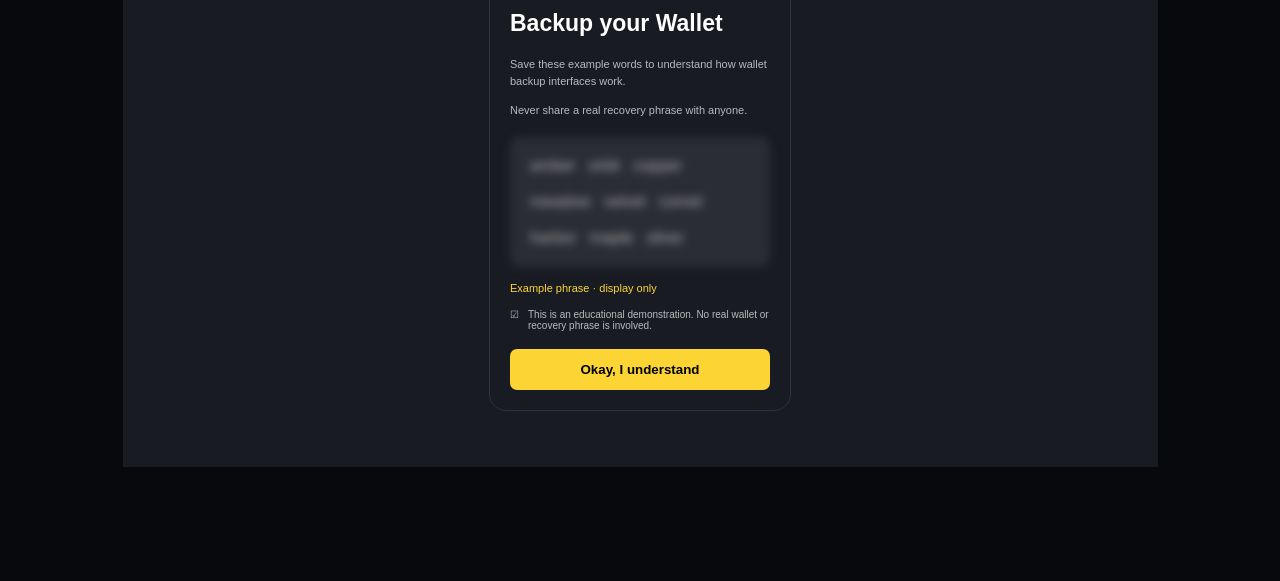
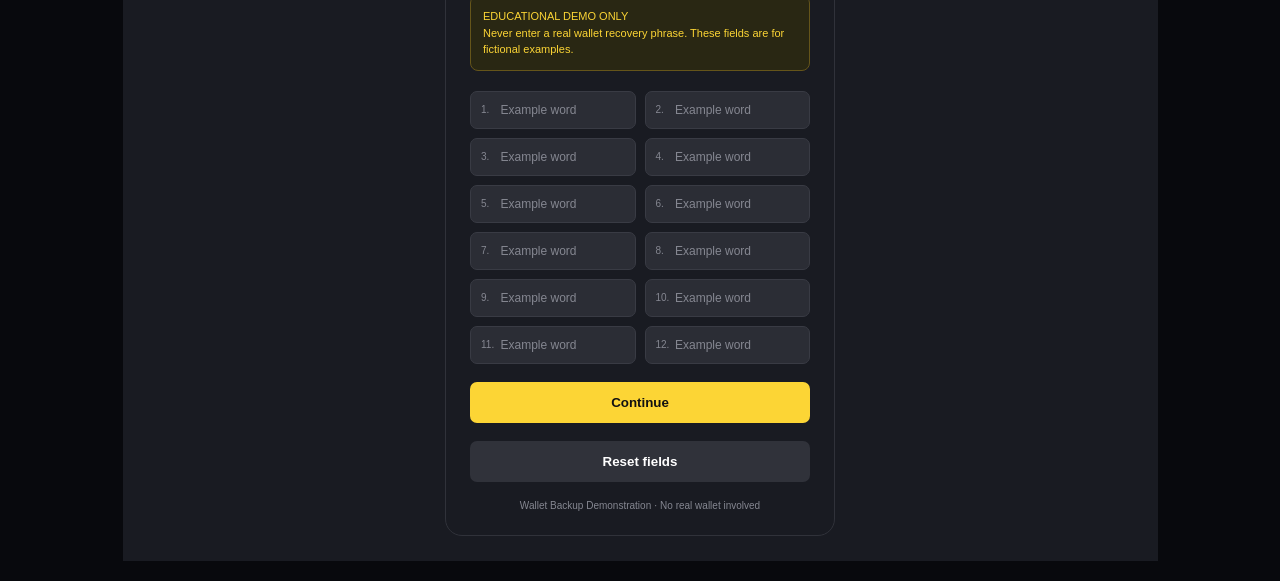
Before and after one commit to binancesecure/binance-wallet-backup, a plain HTML site: page index.html in a window 1280 px wide. Shown: the part 223-804 px from the top of the page. Drawn offline with Linux system fonts and the light colour scheme.

Commit message:
Update index.html

```diff
--- a/index.html
+++ b/index.html
@@ -5,74 +5,303 @@
 <meta charset="UTF-8">
 <meta name="viewport" content="width=device-width, initial-scale=1">
 <title>Wallet Backup Demo</title>
+
 <style>
-* { box-sizing:border-box; }
+* {
+  box-sizing: border-box;
+}
+
 body {
-  margin:0; min-height:100vh;
-  background:#08090d; color:white;
-  font-family:Arial,sans-serif;
-  display:flex; align-items:center;
-  justify-content:center;
+  margin: 0;
+  min-height: 100vh;
+  background: #08090d;
+  color: white;
+  font-family: Arial, sans-serif;
+  display: flex;
+  align-items: center;
+  justify-content: center;
+  padding: 20px;
 }
+
 .fake {
-  position:fixed; top:18px; right:20px;
-  color:#fcd535; border:1px solid #fcd535;
-  padding:9px 14px; border-radius:20px;
-  font-size:11px; font-weight:bold;
+  position: fixed;
+  top: 18px;
+  right: 20px;
+  color: #fcd535;
+  border: 1px solid #fcd535;
+  padding: 9px 14px;
+  border-radius: 20px;
+  font-size: 11px;
+  font-weight: bold;
 }
+
 main {
-  width:100%; max-width:1035px;
-  min-height:580px; background:#191b22;
-  border-top:3px solid #393443;
-  display:flex; align-items:center;
-  justify-content:center;
+  width: 100%;
+  max-width: 1035px;
+  min-height: 580px;
+  background: #191b22;
+  border-top: 3px solid #393443;
+  display: flex;
+  align-items: center;
+  justify-content: center;
+  padding: 25px;
 }
+
 .card {
-  width:302px; padding:20px;
-  border:1px solid #30323a;
-  border-radius:17px; background:#191b22;
+  width: 100%;
+  max-width: 390px;
+  padding: 24px;
+  border: 1px solid #30323a;
+  border-radius: 17px;
+  background: #191b22;
 }
+
 .logo {
-  color:#fcd535; font-size:15px;
-  font-weight:bold; letter-spacing:1px;
+  color: #fcd535;
+  font-size: 15px;
+  font-weight: bold;
+  letter-spacing: 1px;
 }
-h1 { font-size:23px; margin-top:25px; }
-p { color:#b7b9c1; font-size:11px; line-height:1.6; }
+
+h1 {
+  font-size: 23px;
+  margin-top: 25px;
+}
+
+p {
+  color: #b7b9c1;
+  font-size: 12px;
+  line-height: 1.6;
+}
+
+.demo-notice {
+  background: #292713;
+  border: 1px solid #65551a;
+  padding: 12px;
+  border-radius: 8px;
+  color: #fcd535;
+  font-size: 11px;
+  line-height: 1.5;
+  margin: 18px 0;
+}
+
 .words {
-  background:#2b2d35; padding:20px;
-  border-radius:10px; margin-top:18px;
-  color:#aaa; filter:blur(4px);
-  user-select:none;
+  display: grid;
+  grid-template-columns: 1fr 1fr;
+  gap: 9px;
+  margin-top: 20px;
 }
-.copy { color:#fcd535; font-size:11px; margin:15px 0; }
-.notice { display:flex; gap:9px; font-size:10px; color:#bbb; }
+
+.word {
+  display: flex;
+  align-items: center;
+  background: #2b2d35;
+  border: 1px solid #393b44;
+  border-radius: 7px;
+  padding: 10px;
+}
+
+.word span {
+  color: #858791;
+  font-size: 10px;
+  width: 20px;
+}
+
+.word input {
+  width: 100%;
+  background: transparent;
+  border: none;
+  outline: none;
+  color: white;
+  font-size: 12px;
+}
+
+.word input::placeholder {
+  color: #858791;
+}
+
 button {
-  width:100%; padding:13px; margin-top:18px;
-  border:0; border-radius:7px;
-  background:#fcd535; font-weight:bold;
+  width: 100%;
+  padding: 13px;
+  margin-top: 18px;
+  border: 0;
+  border-radius: 7px;
+  background: #fcd535;
+  color: #111;
+  font-weight: bold;
+  cursor: pointer;
+}
+
+button:hover {
+  background: #e9c32e;
+}
+
+.secondary {
+  background: #30323a;
+  color: white;
+}
+
+.secondary:hover {
+  background: #41434c;
+}
+
+.message {
+  display: none;
+  background: #202e24;
+  border: 1px solid #386343;
+  padding: 15px;
+  border-radius: 8px;
+  margin-top: 15px;
+  font-size: 12px;
+  line-height: 1.5;
+  color: #b8e5c1;
+}
+
+#success {
+  display: none;
+}
+
+footer {
+  text-align: center;
+  font-size: 10px;
+  color: #858791;
+  margin-top: 18px;
+}
+
+@media(max-width: 450px) {
+  main {
+    padding: 10px;
+  }
+
+  .card {
+    padding: 18px;
+  }
+
+  .fake {
+    font-size: 9px;
+  }
 }
 </style>
 </head>
+
 <body>
+
 <div class="fake">FAKE WEBSITE · DEMO</div>
+
 <main>
-<section class="card">
-  <div class="logo">◆ WALLET DEMO</div>
-  <h1>Backup your Wallet</h1>
-  <p>Save these example words to understand how wallet backup interfaces work.</p>
-  <p>Never share a real recovery phrase with anyone.</p>
-  <div class="words">
-    amber &nbsp; orbit &nbsp; copper<br><br>
-    meadow &nbsp; velvet &nbsp; comet<br><br>
-    harbor &nbsp; maple &nbsp; silver
-  </div>
-  <div class="copy">Example phrase · display only</div>
-  <div class="notice">
-    <span>☑</span>
-    <span>This is an educational demonstration. No real wallet or recovery phrase is involved.</span>
-  </div>
-  <button type="button">Okay, I understand</button>
+
+<section class="card" id="backup">
+
+<div class="logo">◆ WALLET DEMO</div>
+
+<h1>Backup your Wallet</h1>
+
+<p>
+Explore how a wallet backup interface works using
+fictional example words.
+</p>
+
+<div class="demo-notice">
+  EDUCATIONAL DEMO ONLY<br>
+  Never enter a real wallet recovery phrase.
+  These fields are for fictional examples.
+</div>
+
+<div class="words" id="words">
+
+<script>
+for (let i = 1; i <= 12; i++) {
+  document.write(`
+    <div class="word">
+      <span>${i}.</span>
+      <input
+        type="text"
+        placeholder="Example word"
+        autocomplete="off"
+        maxlength="20"
+      >
+    </div>
+  `);
+}
+</script>
+
+</div>
+
+<button type="button" onclick="continueDemo()">
+Continue
+</button>
+
+<button type="button" class="secondary" onclick="resetDemo()">
+Reset fields
+</button>
+
+<div class="message" id="error"></div>
+
+<footer>
+Wallet Backup Demonstration · No real wallet involved
+</footer>
+
 </section>
+
+<section class="card" id="success">
+
+<div class="logo">◆ WALLET DEMO</div>
+
+<h1>Demo completed!</h1>
+
+<p>
+You have successfully completed the educational
+wallet backup demonstration.
+</p>
+
+<div class="demo-notice">
+This demonstration does not connect to a wallet,
+verify recovery phrases, or save any entered words.
+</div>
+
+<button onclick="goBack()">
+Back to demonstration
+</button>
+
+</section>
+
 </main>
+
+<script>
+function continueDemo() {
+  const inputs = document.querySelectorAll(".word input");
+  const error = document.getElementById("error");
+
+  const filled = [...inputs].every(input =>
+    input.value.trim().length > 0
+  );
+
+  if (!filled) {
+    error.style.display = "block";
+    error.textContent =
+      "Please complete all 12 example fields.";
+    return;
+  }
+
+  error.style.display = "none";
+
+  document.getElementById("backup").style.display = "none";
+  document.getElementById("success").style.display = "block";
+}
+
+function resetDemo() {
+  document.querySelectorAll(".word input").forEach(input => {
+    input.value = "";
+  });
+
+  document.getElementById("error").style.display = "none";
+}
+
+function goBack() {
+  document.getElementById("success").style.display = "none";
+  document.getElementById("backup").style.display = "block";
+}
+</script>
+
 </body>
 </html>
```
